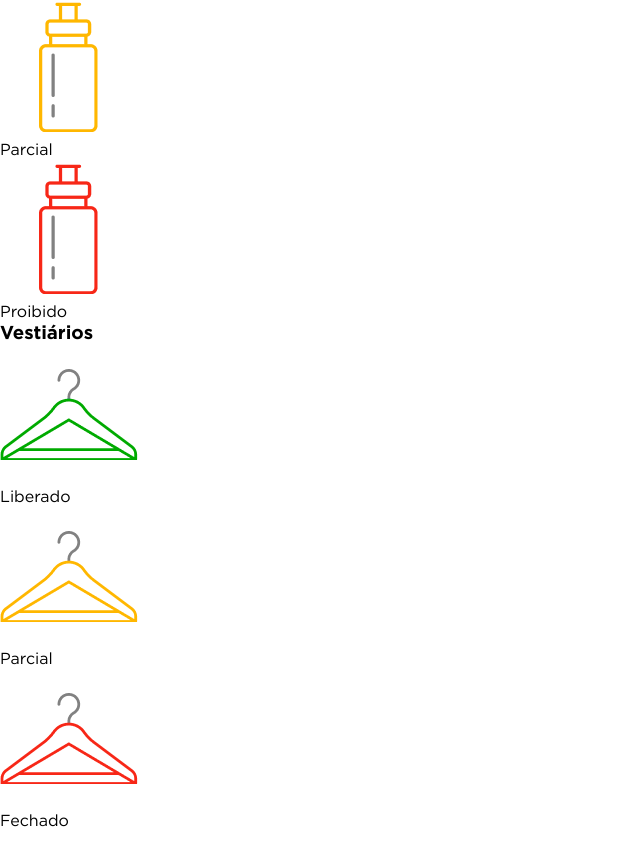
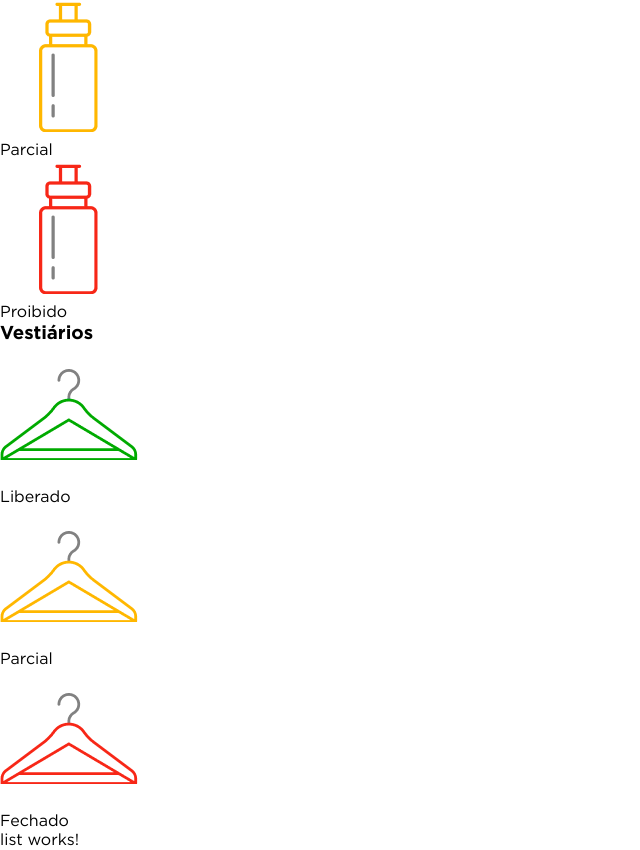
Before and after one commit to Joao-Carlos2002/desafio-smartfit, an Angular app: page / in a window 1280 px wide. Shown: the part 1626-2476 px from the top of the page, without its empty margins (0-640 px from the left). Built offline with nearby package versions, Linux system fonts and the light colour scheme.

Commit message:
feat: import list component

```diff
--- a/src/app/app.component.html
+++ b/src/app/app.component.html
@@ -1,3 +1,4 @@
 <app-header></app-header>
 <app-form></app-form>
 <app-legend></app-legend>
+<app-list></app-list>
--- a/src/app/app.component.ts
+++ b/src/app/app.component.ts
@@ -4,6 +4,7 @@ import { RouterOutlet } from '@angular/router';
 import { HeaderComponent } from './components/header/header.component';
 import { FormComponent } from './components/form/form.component';
 import { LegendComponent } from './components/legend/legend.component';
+import { ListComponent } from './components/list/list.component';
 @Component({
   selector: 'app-root',
   standalone: true,
@@ -13,6 +14,7 @@ import { LegendComponent } from './components/legend/legend.component';
     HeaderComponent,
     FormComponent,
     LegendComponent,
+    ListComponent
   ],
   templateUrl: './app.component.html',
   styleUrl: './app.component.scss',
```
